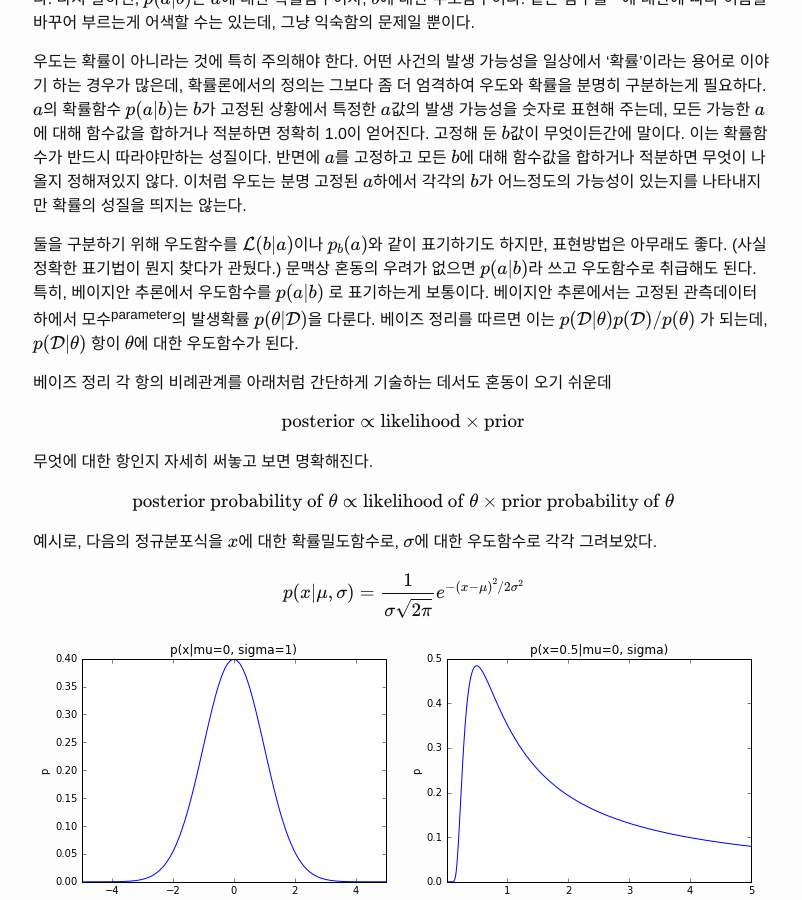
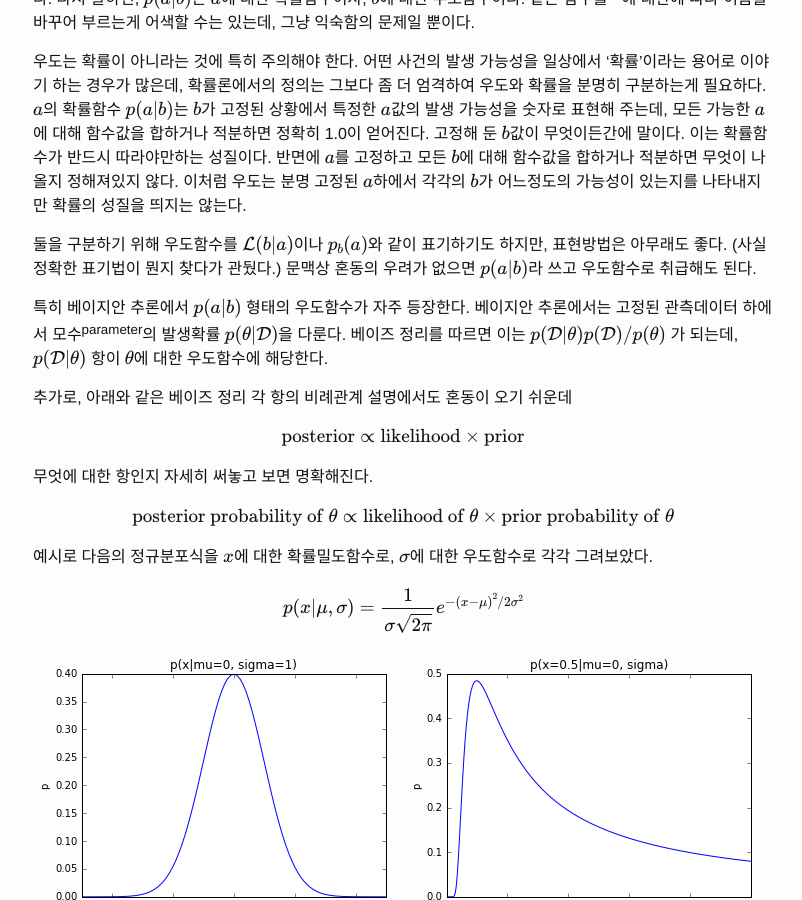
Before and after one commit to sweaterr/bokchi.github.io, a Jekyll site: the page built from _posts/2016-07-31-likelihood.md, in a window 1280 px wide and 900 px high, scrolled down 409 px. Shown: the whole window, without its empty margins (237-1039 px from the left). Built offline with Jekyll 4.4.1, drawn with Linux system fonts in a browser that asks for light colours; formulas are drawn with MathJax 3.

Commit message:
likelihood

```diff
--- a/_posts/2016-07-31-likelihood.md
+++ b/_posts/2016-07-31-likelihood.md
@@ -12,14 +12,17 @@ categories: ml
 
 우도는 확률이 아니라는 것에 특히 주의해야 한다. 어떤 사건의 발생 가능성을 일상에서 '확률'이라는 용어로 이야기 하는 경우가 많은데, 확률론에서의 정의는 그보다 좀 더 엄격하여 우도와 확률을 분명히 구분하는게 필요하다. \\(a\\)의 확률함수 \\(p(a\|b)\\)는 \\(b\\)가 고정된 상황에서 특정한 \\(a\\)값의 발생 가능성을 숫자로 표현해 주는데, 모든 가능한  \\(a\\)에 대해 함수값을 합하거나 적분하면 정확히 1.0이 얻어진다. 고정해 둔 \\(b\\)값이 무엇이든간에 말이다. 이는 확률함수가 반드시 따라야만하는 성질이다. 반면에 \\(a\\)를 고정하고 모든 \\(b\\)에 대해 함수값을 합하거나 적분하면 무엇이 나올지 정해져있지 않다. 이처럼 우도는 분명 고정된 \\(a\\)하에서 각각의 \\(b\\)가 어느정도의 가능성이 있는지를 나타내지만 확률의 성질을 띄지는 않는다.
 
-둘을 구분하기 위해 우도함수를 \\(\mathcal{L}(b\|a) \\)이나 \\(p_{b}(a)\\)와 같이 표기하기도 하지만, 표현방법은 아무래도 좋다. (사실 정확한 표기법이 뭔지 찾다가 관뒀다.) 문맥상 혼동의 우려가 없으면 \\(p(a\|b)\\)라 쓰고 우도함수로 취급해도 된다. 특히, 베이지안 추론에서 우도함수를 \\(p(a\|b)\\) 로 표기하는게 보통이다. 베이지안 추론에서는 고정된 관측데이터 하에서 모수<sup>parameter</sup>의 발생확률 \\(p(\theta\|\mathcal{D})\\)을 다룬다. 베이즈 정리를 따르면 이는 \\( p(\\mathcal{D}\|\theta) p(\\mathcal{D}) / p(\theta) \\) 가 되는데, \\( p(\\mathcal{D}\|\theta) \\) 항이 \\(\theta\\)에 대한 우도함수가 된다.
+둘을 구분하기 위해 우도함수를 \\(\mathcal{L}(b\|a) \\)이나 \\(p_{b}(a)\\)와 같이 표기하기도 하지만, 표현방법은 아무래도 좋다. (사실 정확한 표기법이 뭔지 찾다가 관뒀다.) 문맥상 혼동의 우려가 없으면 \\(p(a\|b)\\)라 쓰고 우도함수로 취급해도 된다.
 
-베이즈 정리 각 항의 비례관계를 아래처럼 간단하게 기술하는 데서도 혼동이 오기 쉬운데
+특히 베이지안 추론에서 \\(p(a\|b)\\) 형태의 우도함수가 자주 등장한다. 베이지안 추론에서는 고정된 관측데이터 하에서 모수<sup>parameter</sup>의 발생확률 \\(p(\theta\|\mathcal{D})\\)을 다룬다. 베이즈 정리를 따르면 이는 \\( p(\\mathcal{D}\|\theta) p(\\mathcal{D}) / p(\theta) \\) 가 되는데, \\( p(\\mathcal{D}\|\theta) \\) 항이 \\(\theta\\)에 대한 우도함수에 해당한다.
+
+추가로, 아래와 같은 베이즈 정리 각 항의 비례관계 설명에서도 혼동이 오기 쉬운데
 \\[\text{posterior} \propto \text{likelihood} \times \text{prior} \\]
 무엇에 대한 항인지 자세히 써놓고 보면 명확해진다.
 \\\[\text{posterior probability of}\ \theta \propto \text{likelihood of}\ \theta \times \text{prior probability of}\ \theta\\]
 
-예시로, 다음의 정규분포식을 \\(x\\)에 대한 확률밀도함수로, \\(\sigma\\)에 대한 우도함수로 각각 그려보았다.
+
+예시로 다음의 정규분포식을 \\(x\\)에 대한 확률밀도함수로, \\(\sigma\\)에 대한 우도함수로 각각 그려보았다.
 \\[
 p(x|\mu, \sigma) = \frac{1}{\sigma \sqrt {2 \pi }} e^{ { - \left( {x - \mu } \right)^2 } / {2\sigma ^2 } }
 \\]
```
